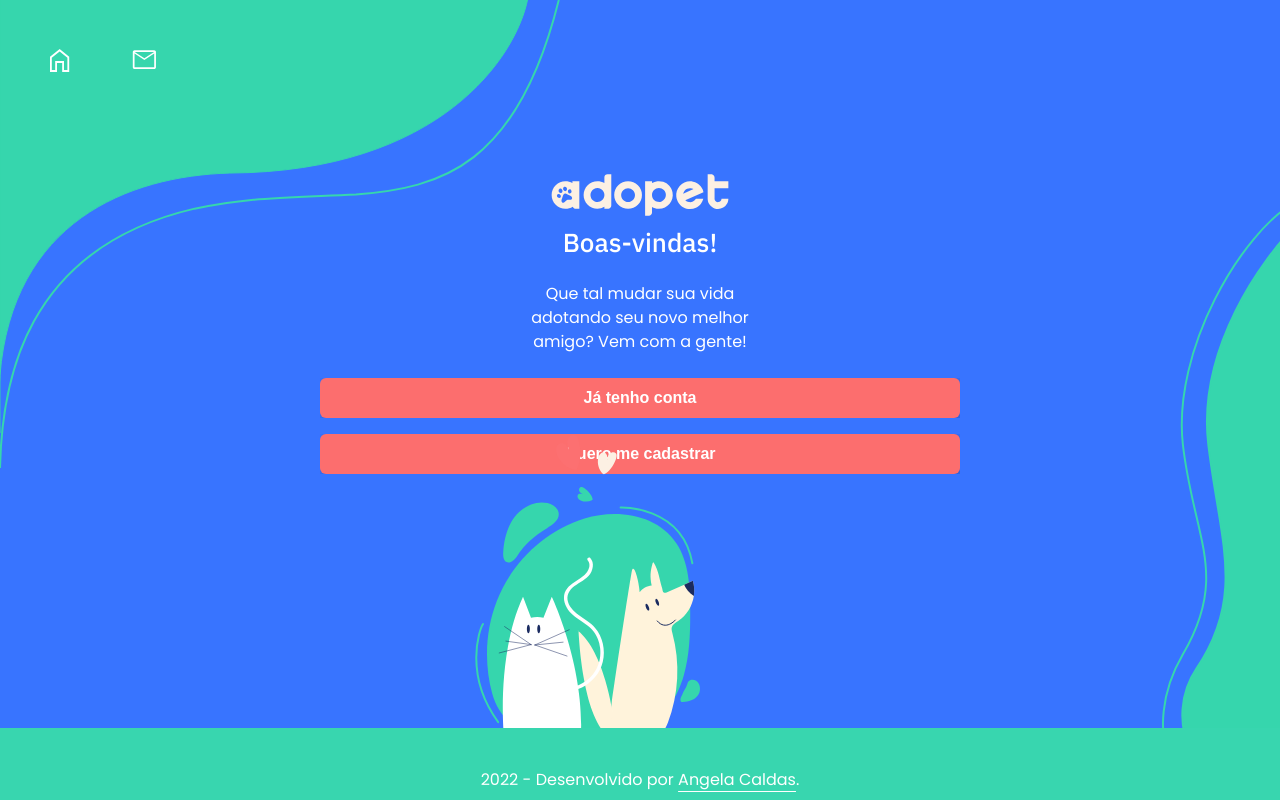
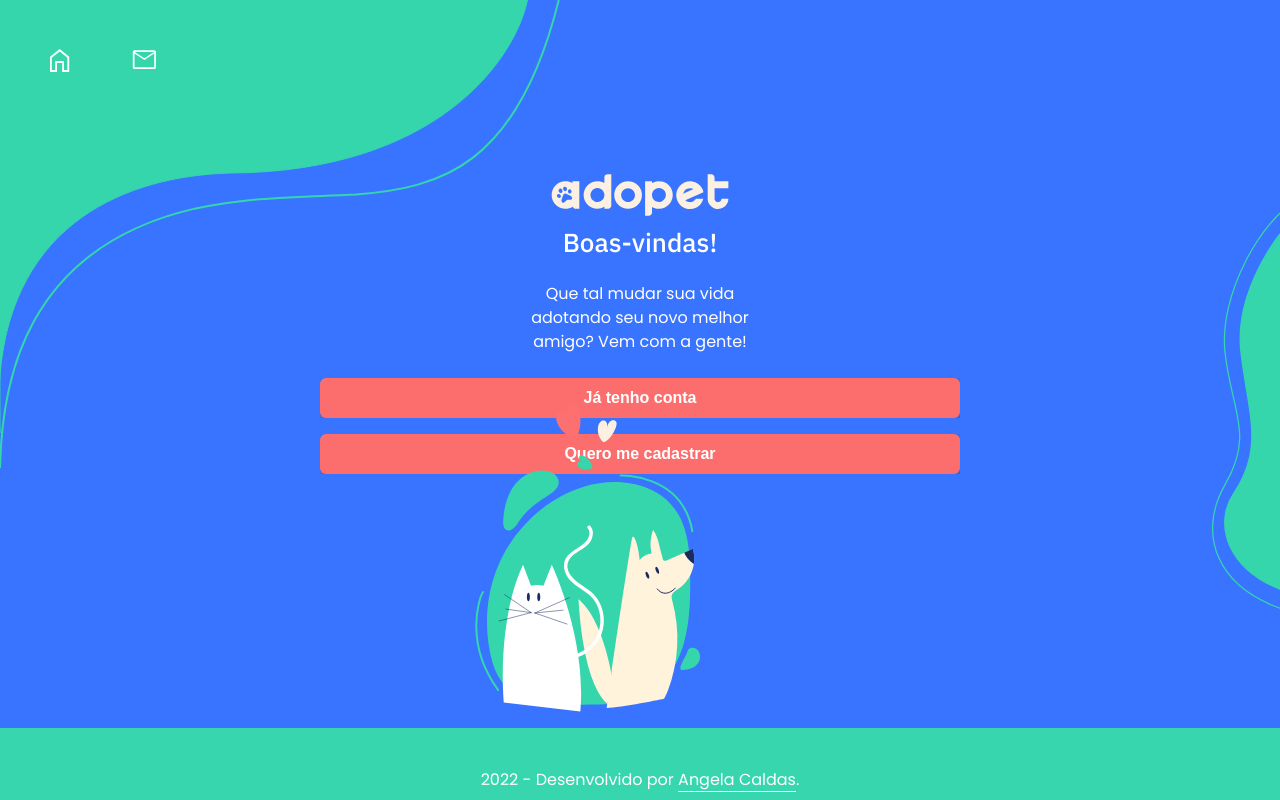
Before and after one commit to sucodelarangela/adopet, a React (Create React App) app: page / in a window 1280 px wide. Built offline with nearby package versions, Linux system fonts and the light colour scheme.

Commit message:
:bug: fix pseudo element size on initial component

```diff
--- a/src/Components/Initial.module.css
+++ b/src/Components/Initial.module.css
@@ -38,8 +38,7 @@
   right: -1rem;
   top: 12.5rem;
   background-size: 100%;
-  width: 24vw;
-  height: 120vw;
-  max-width: 8.375rem;
+  width: 5.25rem;
+  height: 26rem;
   position: absolute;
 }
--- a/src/index.css
+++ b/src/index.css
@@ -28,9 +28,14 @@
 body {
   font-family: var(--poppins);
   background: var(--white);
-  height: 100vh;
   -webkit-font-smoothing: antialiased;
   -moz-osx-font-smoothing: grayscale;
+}
+
+body,
+#root,
+main {
+  height: 100vh;
 }
 
 html {
@@ -76,6 +81,7 @@ p {
 /* App */
 .App {
   position: relative;
+  flex-grow: 1;
 }
 
 .App::before {
```
